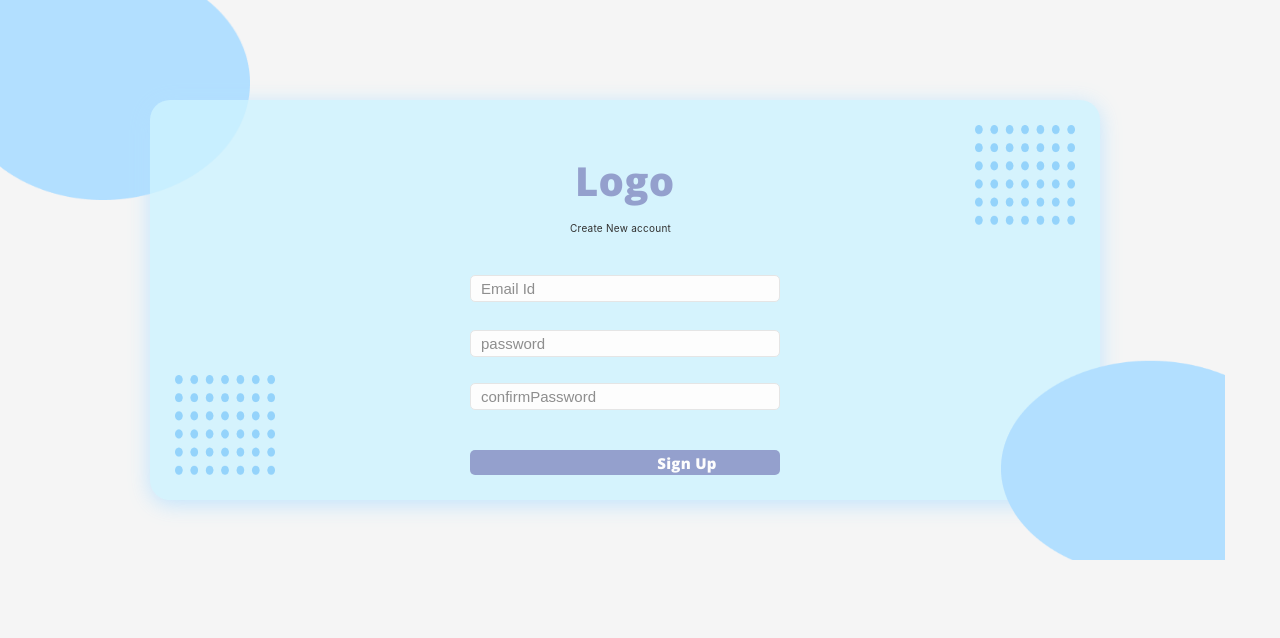
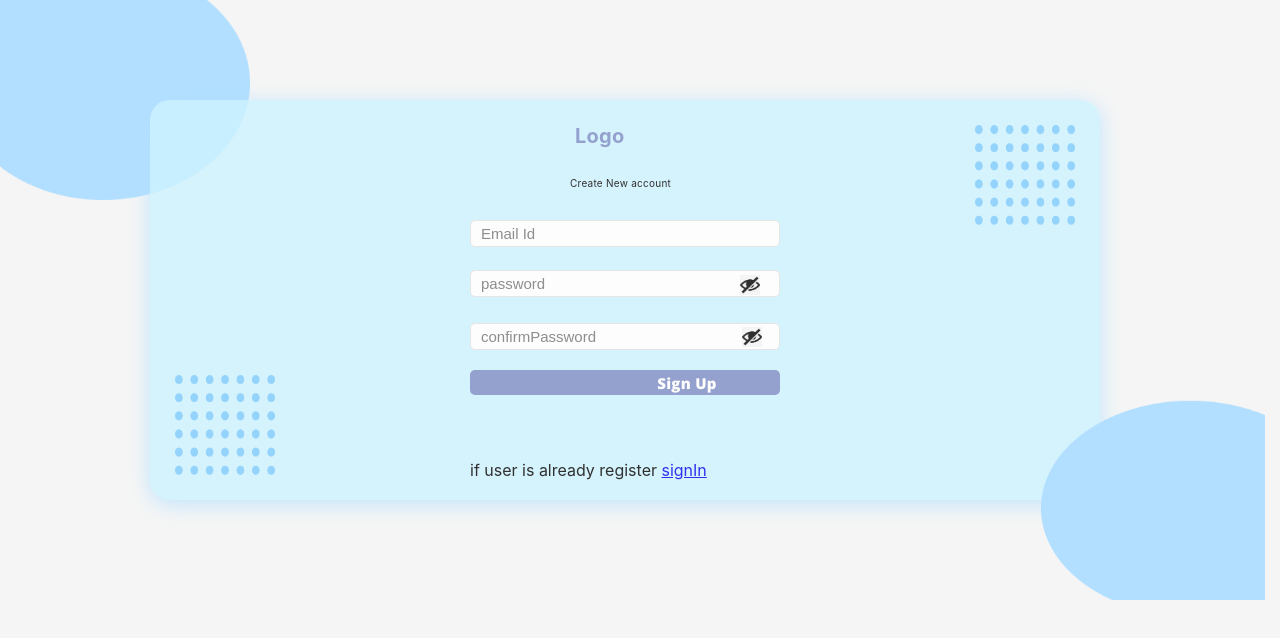
Before and after one commit to ashwinramuk/contacts-manager-app, a React (Create React App) app: page /register in a window 1280 px wide. Shown: the top 638 px of the page. Built offline with nearby package versions, Linux system fonts and the light colour scheme.

Commit message:
added some more user friendly messages in signIN and SignUp page

```diff
--- a/package.json
+++ b/package.json
@@ -19,7 +19,7 @@
     "react": "^18.2.0",
     "react-dom": "^18.2.0",
     "react-router-dom": "^6.6.0",
-    "react-scripts": "5.0.1",
+    "react-scripts": "^2.1.3",
     "styled-components": "^5.3.6",
     "web-vitals": "^2.1.4"
   },
--- a/src/Component/LogIn/Login.css
+++ b/src/Component/LogIn/Login.css
@@ -22,15 +22,15 @@
 .logo {
     position: absolute;
     width: 46px;
-    height: 9px;
+    height: 5px;
     left: 425px;
-    top: 50px;
-    font-family: 'Open Sans', sans-serif;
+    top: 20px;
+    /* font-family: 'Open Sans', sans-serif; */
     /* font-family: 'Open Sans'; */
     font-style: normal;
-    font-weight: 400;
+    font-weight: 100;
     font-weight: bold;
-    font-size: 40px;
+    font-size: 20px;
     line-height: 18px;
     /* identical to box height, or 45% */
 
@@ -46,7 +46,7 @@
     /* width: 350px; */
     height: 15px;
     left: 360px;
-    top: 120px;
+    top: 75px;
 
     /* font-family: 'Open Sans'; */
     font-style: normal;
@@ -72,7 +72,7 @@
     height: 27px;
     left: 320px;
     right: 320px;
-    top: 175px;
+    top: 120px;
 
     /* Colors/Neutral/White */
     padding: 10px;
@@ -88,7 +88,7 @@
     height: 27px;
     left: 320px;
     right: 320px;
-    top: 230px;
+    top: 170px;
 
     /* Colors/Neutral/White */
 
@@ -97,21 +97,28 @@
     border-radius: 5px;
     /* padding-left: 10px; */
     padding: 10px ;
+    /* position: relative; */
 }
 
 .signIn {
     position: absolute;
-    left: 320px;
+    left: 325px;
     right: 320px;
-    top: 70.71%;
-    bottom: 21.45%;
-
+    top: 220px;
+    /* bottom: 21.45%; */
+    height: 30px;
     /* Style */
     color: #FFFFFF;
     font-size: 15px;
     background: #7D8CC4;
     border-radius: 5px;
     border: none;
+
+}
+.signIn:hover{
+    background: linear-gradient(45deg,blue,rgb(68, 127, 210),blue);
+    transform: scale(1.1);
+    color:black;
 }
 
 .signUp {
@@ -119,9 +126,9 @@
     width: 100px;
     height: 25px;
     left: 440px;
-    top: 350px;
+    top: 270px;
 
-
+    padding-left: 20px;
     font-family: 'Open Sans';
     font-style: normal;
      font-weight: 1000;
@@ -135,6 +142,11 @@
     color: #7D8CC4;
     background: #CEF3FF;
     border: none;
+}
+.signUp:hover{
+    background: linear-gradient(45deg,blue,rgb(68, 127, 210),blue);
+    transform: scale(1.1);
+    color:black;
 }
 
 .dotsRight {
@@ -173,8 +185,8 @@
     /* float: right; */
     /* right: 0px;
     bottom: 0px; */
-    top: 360px;
-    left: 1000px;
+    top: 400px;
+    left: 1040px;
 }
 
 .EllipseLeft {
@@ -193,7 +205,7 @@
     height: 27px;
     left: 320px;
     right: 320px;
-    top: 70.71%;
+    top: 55.71%;
     /* Style */
     padding: 10px;
     background: #FFFFFF;
@@ -201,7 +213,10 @@
     border-radius: 5px;
 }
 .errorMessage{
-    color: red;
+    color: rgb(19, 227, 123);
+    position: absolute;
+    top: 300px;
+    left: 320px;
 }
 .signUpPara{
     position: absolute;
@@ -224,3 +239,23 @@
     border-radius: 5px;
     padding-left: 130px;
 }
+#hide{
+    position: absolute;
+    height: 20px;
+    width: 20px;
+    left: 590px;
+    top: 175px;
+}
+#hidez{
+    position: absolute;
+    height: 20px;
+    width: 20px;
+    left: 592px;
+    top: 227px;
+    background: #FFFFFF;
+}
+.goto{
+    position: absolute;
+    top: 360px;
+    left: 320px;
+}
--- a/src/Component/LogIn/Login.js
+++ b/src/Component/LogIn/Login.js
@@ -1,14 +1,20 @@
 import { Link } from "react-router-dom";
 import "./Login.css"
+import React from "react";
 import {useState,useContext} from 'react'
 import { contextProvider } from "../../../src/App"
-import { useNavigate } from "react-router-dom";
+import { useNavigate } from "react-router-dom"
+// import eye from "../"
 // import axios from "axios";
 
 
 const LogIn = () => {
     const [token,setToken] = useContext(contextProvider)
-
+    let [isRevealed,setIsReaveled] = useState(false)
+    let [userNotReg,setUserNotReg] = useState({
+        wrongPassword:"",
+        newUser:""
+    })
     const [error, setError] = useState({emailError: "", passwordError: ""})
     const [userDetails, setUserDetails] = useState({
         email: "",
@@ -46,12 +52,26 @@ const LogIn = () => {
             return res.json()
         }).then((data)=>{
             console.log(data)
-            console.log(data.token)
+            // console.log(data.token)
             setToken(data.token)
+
             if(token){
-                alert(data.message)
+                // alert(data.message)
                 navigate('/dashBoard')
                 document.location.reload()
+            }
+            if(data.status =="Password not matched"){
+                // <h1>{data.message}</h1>
+                console.log("from  Password not matched")
+                setUserNotReg((prevData)=>({...prevData,wrongPassword:data.message}))
+            }else{
+                setUserNotReg((prevData)=>({...prevData,wrongPassword:""}))
+            }
+
+            if(data.status === "Failed"){
+                setUserNotReg((prevData)=>({...prevData,newUser:data.message}))
+            }else{
+                setUserNotReg((prevData)=>({...prevData,newUser:""}))
             }
             // if(token){
             //     navigate('/dashBoard')
@@ -60,8 +80,10 @@ const LogIn = () => {
         }).catch((err)=>{
             console.log(err)
         })
+
         // document.location.reload()
     }
+    console.log(userNotReg)
 
     return (
         <>
@@ -69,18 +91,20 @@ const LogIn = () => {
                 <img className="EllipseLeft" src="../images/Ellipse-31.png" alt="Ellipse-31" />
                 <div className="insideDiv">
                     <img className="dotsRight" src="./images/Dots-Group.png" alt="Dots-Group" />
-                    <center className="errorMessage">
-                        {error.emailError && <h5>{error.emailError}</h5>|| error.passwordError && <h5>{error.passwordError}</h5>}
-                    </center>
+
                     <h1 className="logo" >Logo</h1>
                     <p className="para">Enter your credentials to access your account</p>
                     <form method="POST"  onSubmit={submitHandler}>
                         <input className="userId" type="text" name="email"  onChange={(event) => {setUserDetails({ ...userDetails, email: event.target.value })}} placeholder="Email Id"></input>
-                        <input className="password" type="password" name="password" onChange={(event)=>{setUserDetails({ ...userDetails, password: event.target.value })}} placeholder="Password"></input>
+                        <input className="password" type={isRevealed ? "text" :"password"}  name="password" onChange={(event)=>{setUserDetails({ ...userDetails, password: event.target.value })}} placeholder="Password"></input>
+                        <img id="hide" src="../images/eye.png" alt="eyecon" onClick={()=> setIsReaveled(prevState => !prevState)} />
                         {/* <button className="signIn">Sign In</button> */}
                         <input type="submit" className="signIn" value="Sign In" /><br />
                     </form>
                         <Link to="/register"><button className="signUp">Sign Up</button></Link>
+                    <center className="errorMessage">
+                        {error.emailError && <h5>{error.emailError}</h5>|| error.passwordError && <h5>{error.passwordError}</h5> || <h5>{userNotReg.wrongPassword}</h5> || <h5>{userNotReg.newUser}</h5>}
+                    </center>
 
                     <img className="dotsLeft" src="./images/Dots-Group.png" alt="Dots-Group" />
 
--- a/src/Component/LogIn/loginpage.css
+++ /dev/null
@@ -1,175 +0,0 @@
-.mainDiv {
-    background: #F5F5F5;
-    position: relative;
-    width: 100vw;
-    height: 100vh;
-}
-
-.insideDiv {
-    /* border: #000000; */
-    position: absolute;
-    width: 1900px;
-    height: 800px;
-    left: 300px;
-    top: 200px;
-
-    background: #c9d2d5;
-    opacity: 0.8;
-    box-shadow: 0px 4px 22px #B2DFFF;
-    border-radius: 20px;
-}
-
-.logo {
-    position: absolute;
-    width: 92px;
-    height: 18px;
-    left: 850px;
-    top: 150px;
-
-    font-family: 'Open Sans';
-    font-style: normal;
-    font-weight: 400;
-    font-weight: bold;
-    font-size: 40px;
-    line-height: 18px;
-    /* identical to box height, or 45% */
-
-    display: flex;
-    align-items: center;
-    letter-spacing: 0.25px;
-
-    color: #12030c;
-}
-
-.para {
-    position: absolute;
-    width: 350px;
-    height: 30px;
-    left: 750px;
-    top: 250px;
-
-    font-family: 'Open Sans';
-    font-style: normal;
-    font-weight: 800;
-    font-size: 15px;
-    line-height: 22px;
-    /* identical to box height, or 147% */
-
-    display: flex;
-    align-items: center;
-    text-align: center;
-    letter-spacing: 0.25px;
-
-    color: #000000;
-
-    opacity: 1;
-}
-
-.userId {
-    box-sizing: border-box;
-
-    position: absolute;
-    height: 54px;
-    left: 639px;
-    right: 639px;
-    top: 350px;
-
-    /* Colors/Neutral/White */
-
-    background: #FFFFFF;
-    border: 1px solid #E2E2E2;
-    border-radius: 5px;
-}
-
-.password {
-    box-sizing: border-box;
-
-    position: absolute;
-    height: 54px;
-    left: 639px;
-    right: 639px;
-    top: 454px;
-
-    /* Colors/Neutral/White */
-
-    background: #FFFFFF;
-    border: 1px solid #E2E2E2;
-    border-radius: 5px;
-}
-
-.signIn {
-    position: absolute;
-    left: 36.98%;
-    right: 36.98%;
-    top: 70.71%;
-    bottom: 21.45%;
-
-    /* Style */
-
-    background: #7D8CC4;
-    border-radius: 5px;
-}
-
-.signUp {
-    position: absolute;
-    width: 100px;
-    height: 50px;
-    left: 930px;
-    top: 702px;
-
-    font-family: 'Open Sans';
-    font-style: normal;
-    font-weight: 1000;
-    font-size: 15px;
-    line-height: 18px;
-    /* identical to box height, or 120% */
-
-    display: flex;
-    align-items: center;
-    letter-spacing: 0.25px;
-
-    color: #7D8CC4;
-}
-
-.dotsRight {
-    float: right;
-    opacity: 1;
-    position: absolute;
-    width: 200px;
-    height: 200px;
-    right: 50px;
-    top: 50px;
-    background: #c9d2d5;
-    border-radius: 10px;
-}
-
-.dotsLeft {
-    /* float: left; */
-    opacity: 1;
-    position: absolute;
-    width: 200px;
-    height: 200px;
-    left: 50px;
-    bottom: 50px;
-    background: #c9d2d5;
-    border-radius: 10px;
-}
-
-.ellipse32 {
-    position: absolute;
-    width: 450px;
-    height: 400px;
-    /* left: 1827.89px;
-    top: 868.94px;
-
-    background: #B2DFFF;
-    transform: rotate(100.53deg);  */
-    /* float: right; */
-    right: 0px;
-    bottom: 0px;
-}
-.EllipseLeft{
-    position: absolute;
-    width: 450px;
-    height: 400px;
-}
--- a/src/Component/SignUp/signUp.js
+++ b/src/Component/SignUp/signUp.js
@@ -1,13 +1,16 @@
 import React, { useState } from "react";
 // import { Link } from "react-router-dom";
 // import "..logIn/form.css"
-import { useNavigate } from "react-router-dom";
+import { Link, useNavigate } from "react-router-dom";
 const SignUp = () => {
     const [userDetails, setUserDetails] = useState({
         email: "",
         password: "",
         confirmPassword:""
     })
+
+    let [isRevealed,setIsReaveled] = useState(false)
+    let [pwd,setpwd] = useState(false)
 
     const [error, setError] = useState({emailError: "", passwordError: "",confirmPassword:""})
 
@@ -36,7 +39,7 @@ const SignUp = () => {
             setError((oldData) => ({ ...oldData, passwordError: "" }))
         }
 
-        fetch("http://localhost:4000/api/users/register",{
+        fetch("https://contact-manager-app-backend.onrender.com/api/users/register",{
             method:"POST",
             body:JSON.stringify(userDetails),
             headers: {
@@ -49,6 +52,9 @@ const SignUp = () => {
             if(data.status === "Success"){
                 alert("user created successfully and please login now")
                 navigate('/login')
+            }
+            else{
+                alert(data.message)
             }
         }).catch((err)=>{
             console.log(err)
@@ -64,19 +70,24 @@ const SignUp = () => {
                 <img className="EllipseLeft" src="../images/Ellipse-31.png" alt="Ellipse-31" />
                 <div className="insideDiv">
                     <img className="dotsRight" src="./images/Dots-Group.png" alt="Dots-Group" />
-                    <center className="errorMessage">
-                        {(error.emailError) && (<h5>{error.emailError}</h5>)|| error.passwordError && <h5>{error.passwordError}</h5>}
-                    </center>
+
                     <h1 className="logo" >Logo</h1>
                     <p className="para signUpPara">Create New account</p>
                     <form  onSubmit={submitHandler}>
                         <input className="userId" type="text" name="email" onChange={(event) => {setUserDetails({ ...userDetails, email: event.target.value })}} placeholder="Email Id"></input>
-                        <input className="password" type="password" name="password" onChange={(event)=>{setUserDetails({ ...userDetails, password: event.target.value })}} placeholder="password"></input>
-                        <input className="confirmPassword" type="password" name="confirmPassword" onChange={(event)=>{setUserDetails({ ...userDetails, confirmPassword: event.target.value })}} placeholder="confirmPassword"></input>
+                        <input className="password" type={isRevealed ? "text" :"password"} name="password" onChange={(event)=>{setUserDetails({ ...userDetails, password: event.target.value })}} placeholder="password"></input>
+                        <img id="hide" src="../images/eye.png" alt="eyecon" onClick={()=> setIsReaveled(prevState => !prevState)} />
+                        <input className="confirmPassword" id="eyeCon" type={pwd ? "text" :"password"} name="confirmPassword" onChange={(event)=>{setUserDetails({ ...userDetails, confirmPassword: event.target.value })}} placeholder="confirmPassword"></input>
+                        <img id="hidez" src="../images/eye.png" alt="eyecon" onClick={()=> setpwd(prevState => !prevState)} />
                         {/* <button className="signUp">Sign Up</button> */}
                         <input type="submit" className="signUp signUpRe" value="Sign Up" />
                     </form>
                         {/* <Link to="/register"><button className="signUp">Sign Up</button></Link> */}
+                        <center className="errorMessage">
+                        {(error.emailError) && (<h5>{error.emailError}</h5>)|| error.passwordError && <h5>{error.passwordError}</h5>}
+
+                    </center>
+                    <p1 className="goto">if user is already register <Link to="/login">signIn</Link> </p1>
 
                     <img className="dotsLeft" src="./images/Dots-Group.png" alt="Dots-Group" />
 
--- a/src/Component/TotalContact/ContactsData/ContactCard/ContactCard.js
+++ b/src/Component/TotalContact/ContactsData/ContactCard/ContactCard.js
@@ -1,4 +1,5 @@
 // import {useState , useEffect} from "react"
+import React, { Component }  from 'react';
 import './ContactCard.css'
 import ModeEditOutlineOutlinedIcon from '@mui/icons-material/ModeEditOutlineOutlined';
 import DeleteOutlineOutlinedIcon from '@mui/icons-material/DeleteOutlineOutlined';
--- a/src/Component/TotalContact/ContactsData/ContactsData.js
+++ b/src/Component/TotalContact/ContactsData/ContactsData.js
@@ -1,4 +1,5 @@
 import {useState , useEffect} from "react"
+import React, { Component }  from 'react';
 import axios from 'axios';
 import ContactCard from './ContactCard/ContactCard';
 import FilterListIcon from '@mui/icons-material/FilterList';
--- a/src/Component/TotalContact/PageHead/PageHead.js
+++ b/src/Component/TotalContact/PageHead/PageHead.js
@@ -1,5 +1,6 @@
   // import {useState , useEffect} from "react"
 import './PageHead.css'
+import React from 'react'
 const PageHead = ()=>{
 console.log('from page head')
     return (
--- a/src/Component/TotalContact/TotalContact.js
+++ b/src/Component/TotalContact/TotalContact.js
@@ -1,4 +1,5 @@
 // import {useState , useEffect} from "react"
+import React from "react";
 import SideBar from "./SideBar/SideBar";
 import PageHead from "./PageHead/PageHead";
 import ContactsData from "./ContactsData/ContactsData";
```
Also changed, not shown: src/Component/LogIn/loginpage.js (deleted, +0 -29 lines), src/Component/TotalContact/SideBar/SideBar.js (+13 -0 lines), public/images/eye.png (added).
